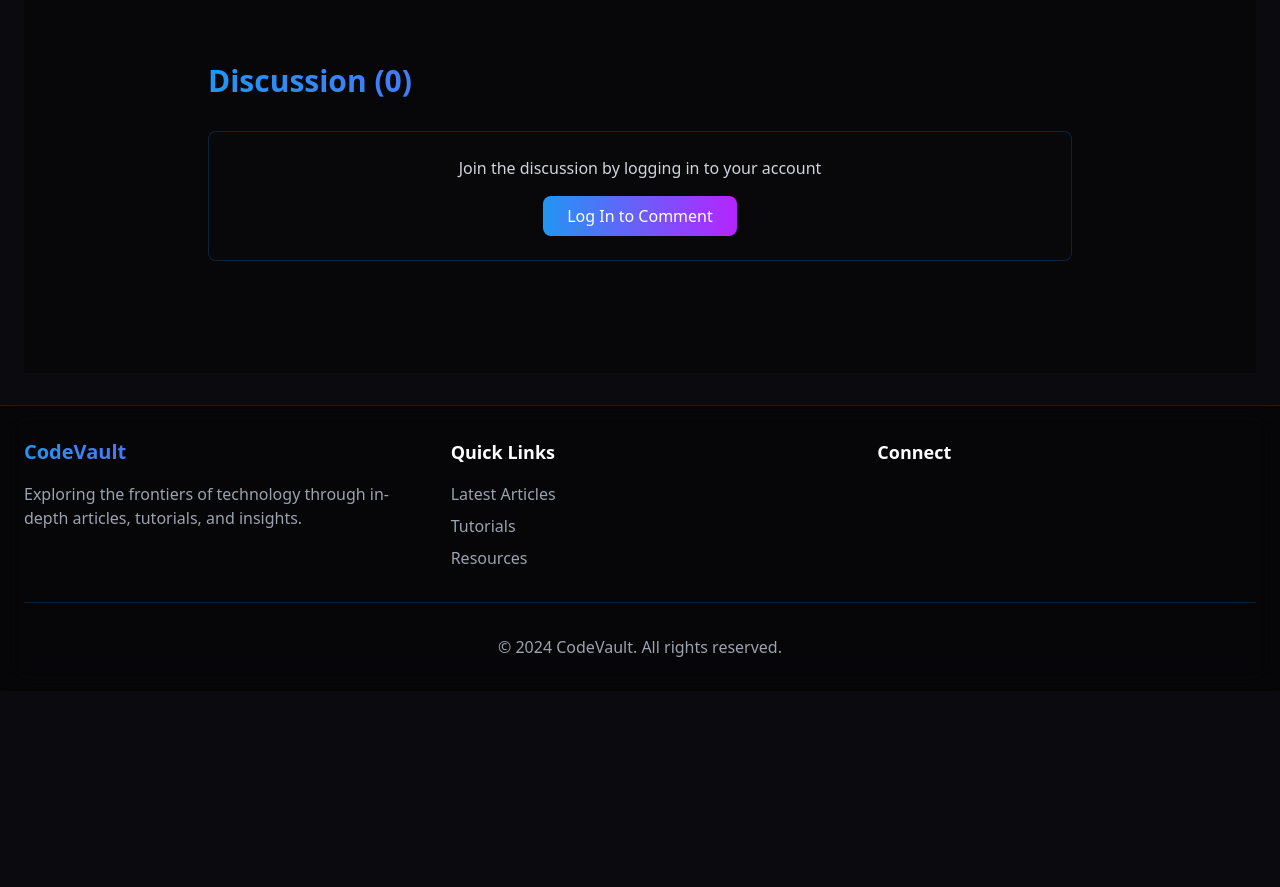
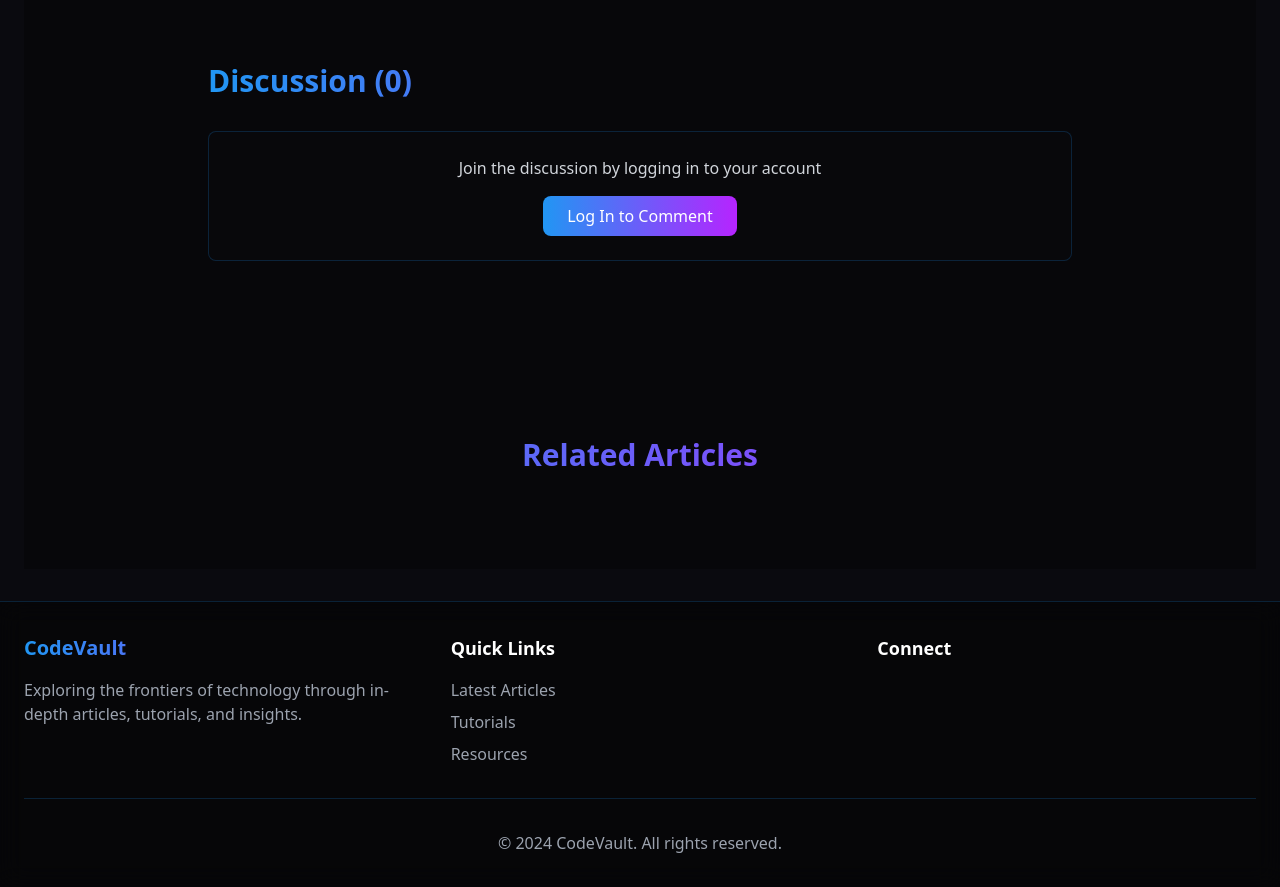
Before and after one commit to JohnathonCrowder/Flask_blog, a Flask app: template app/templates/blog/post.html in a window 1280 px wide. Shown: the part 823-1710 px from the top of the page. Before the commit the page ends 1480 px from the top, so only its background shows below. Run offline with Flask 3, Linux system fonts and the light colour scheme; the template is opened without the code that fills it, so the values that code supplies are empty; some libraries are stand-ins or nearby versions.

Commit message:
Update post.html

```diff
--- a/app/templates/blog/post.html
+++ b/app/templates/blog/post.html
@@ -369,6 +369,42 @@
     </div>
 </section>
 
+<!-- Related Posts -->
+<section class="py-16 bg-cyber-darker/50">
+    <div class="container mx-auto max-w-6xl px-4">
+        <h2 class="text-3xl font-bold mb-8 text-center bg-gradient-to-r from-neon-blue to-neon-purple bg-clip-text text-transparent">
+            Related Articles
+        </h2>
+        <div class="grid grid-cols-1 md:grid-cols-3 gap-8">
+            {% for related_post in related_posts %}
+            <div class="post-card rounded-xl border border-neon-blue/20 overflow-hidden">
+                {% if related_post.featured_image_data %}
+                <img src="{{ url_for('blog.serve_image', post_id=related_post.id) }}"
+                     alt="{{ related_post.title }}"
+                     class="w-full h-48 object-cover">
+                {% else %}
+                <div class="h-48 bg-gradient-to-br from-neon-blue/20 to-neon-purple/20 flex items-center justify-center">
+                    <i class="fas fa-code text-4xl text-neon-blue/50"></i>
+                </div>
+                {% endif %}
+                <div class="p-6">
+                    <h3 class="text-xl font-bold text-white hover:text-neon-blue transition-colors mb-2">
+                        <a href="{{ url_for('blog.post', post_id=related_post.id) }}">{{ related_post.title }}</a>
+                    </h3>
+                    <p class="text-gray-400 mb-4 line-clamp-2">
+                        {{ related_post.subtitle or related_post.content|striptags|truncate(100) }}
+                    </p>
+                    <a href="{{ url_for('blog.post', post_id=related_post.id) }}"
+                       class="text-neon-blue hover:text-neon-purple transition-colors">
+                        Read More →
+                    </a>
+                </div>
+            </div>
+            {% endfor %}
+        </div>
+    </div>
+</section>
+
 <!-- Admin Actions -->
 {% if current_user.is_authenticated and current_user.is_administrator() %}
 <div class="fixed bottom-8 right-8 flex space-x-4">
```
